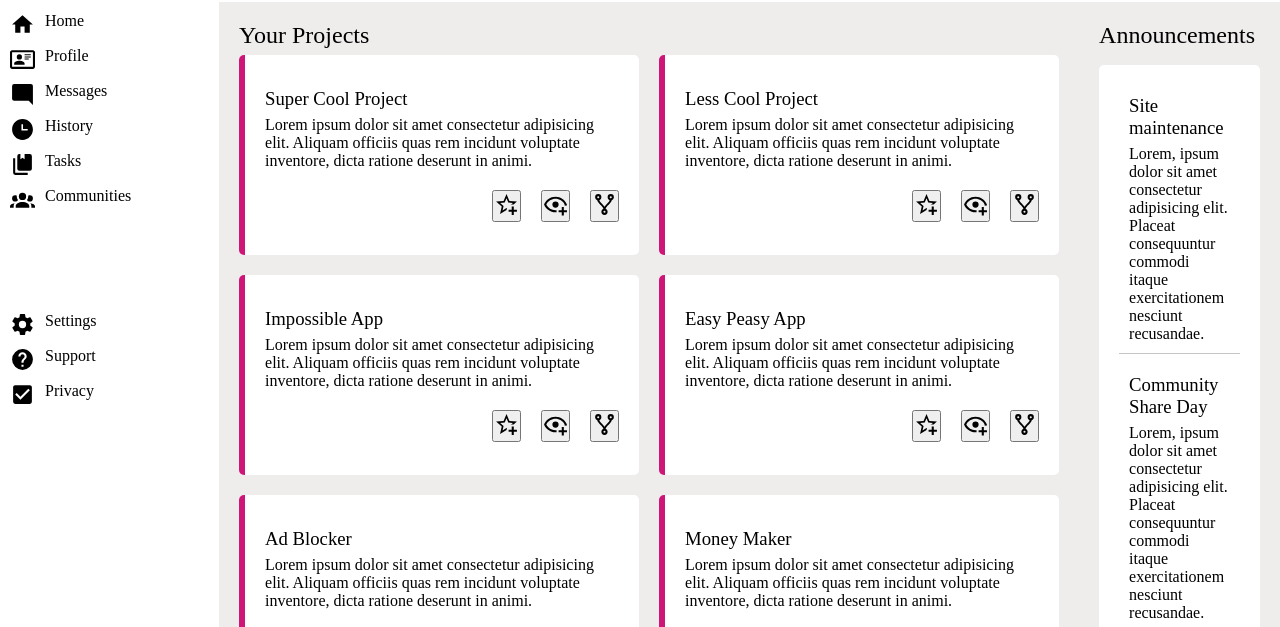
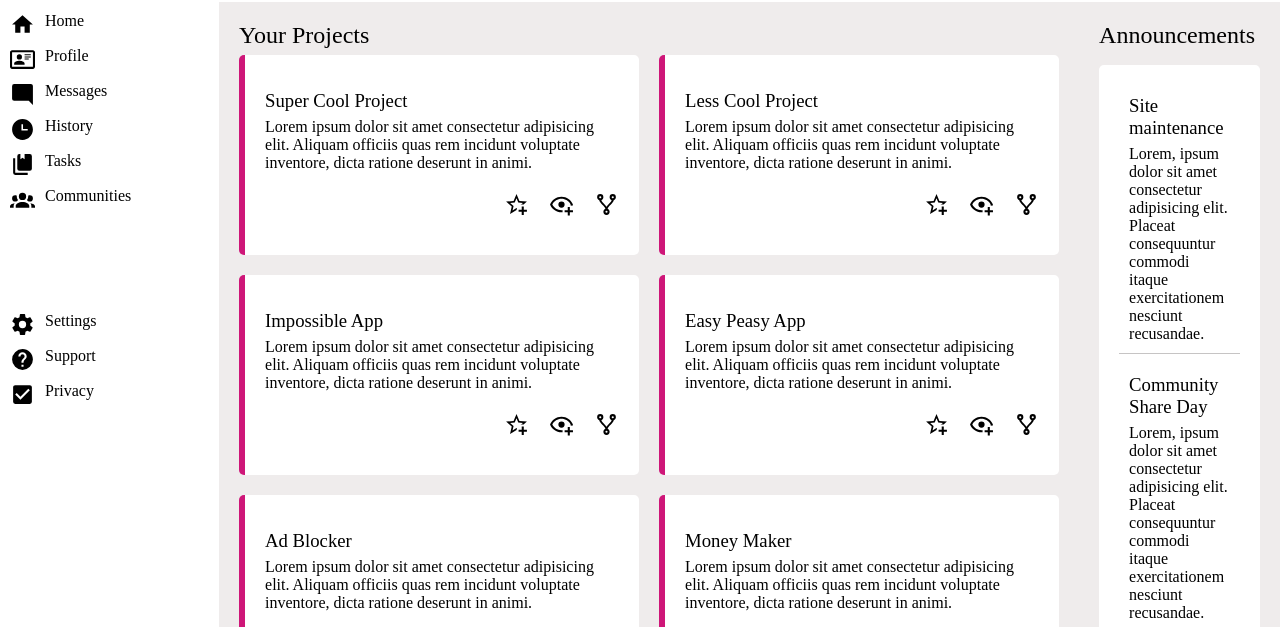
Before and after one commit to JingyeHub/admin-dashboard, a plain HTML site: page index.html in a window 1280 px wide. Shown: the part 138-765 px from the top of the page. Drawn offline with Linux system fonts and the light colour scheme.

Commit message:
Style the buttons inside each project card

```diff
--- a/style.css
+++ b/style.css
@@ -147,6 +147,11 @@ button.blue-bg {
 
 }
 
+.grid div.buttons>button {
+    background-color: inherit;
+    border: none;
+}
+
 div.buttons {
     display: flex;
     gap: 20px;
```
